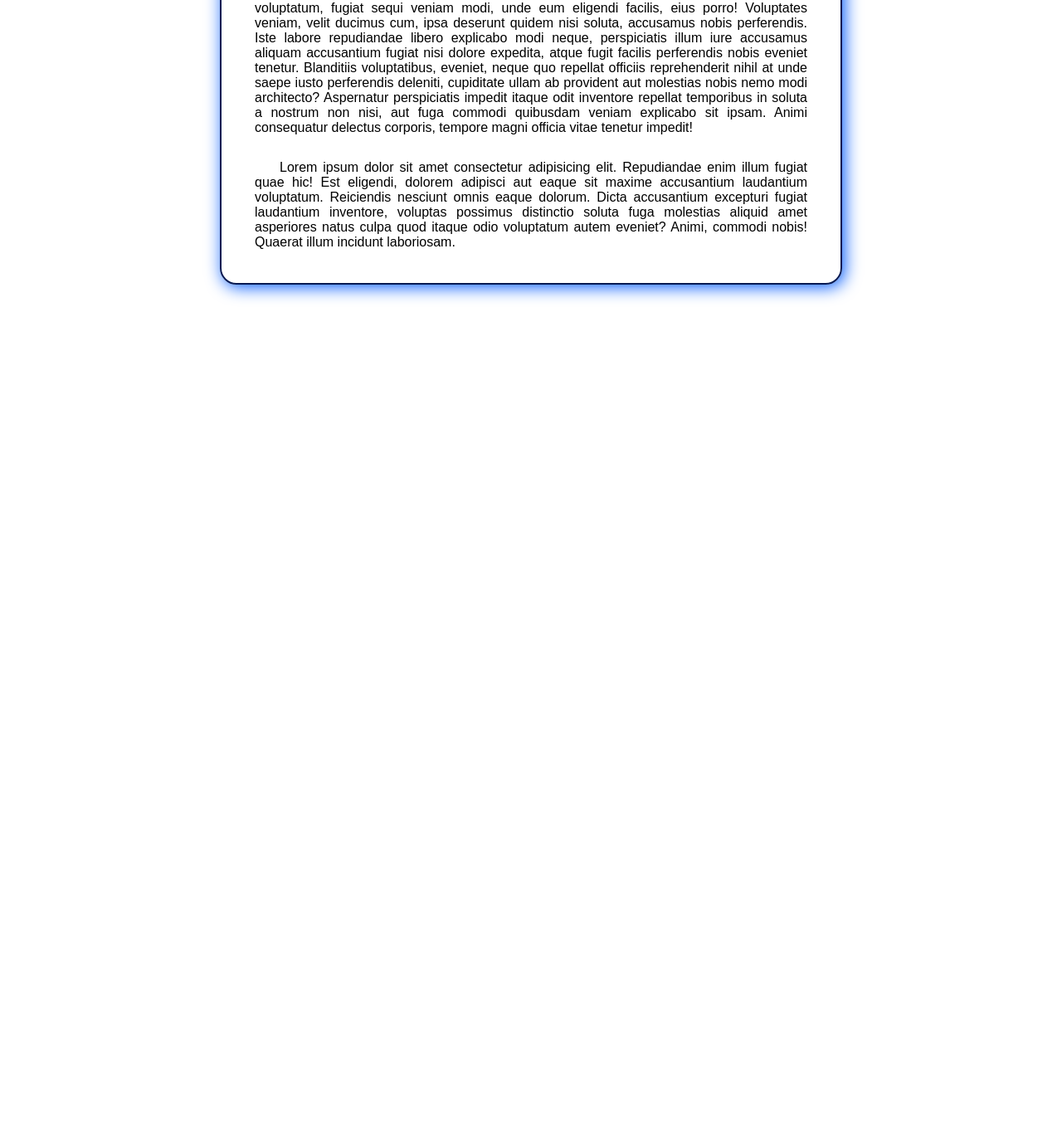
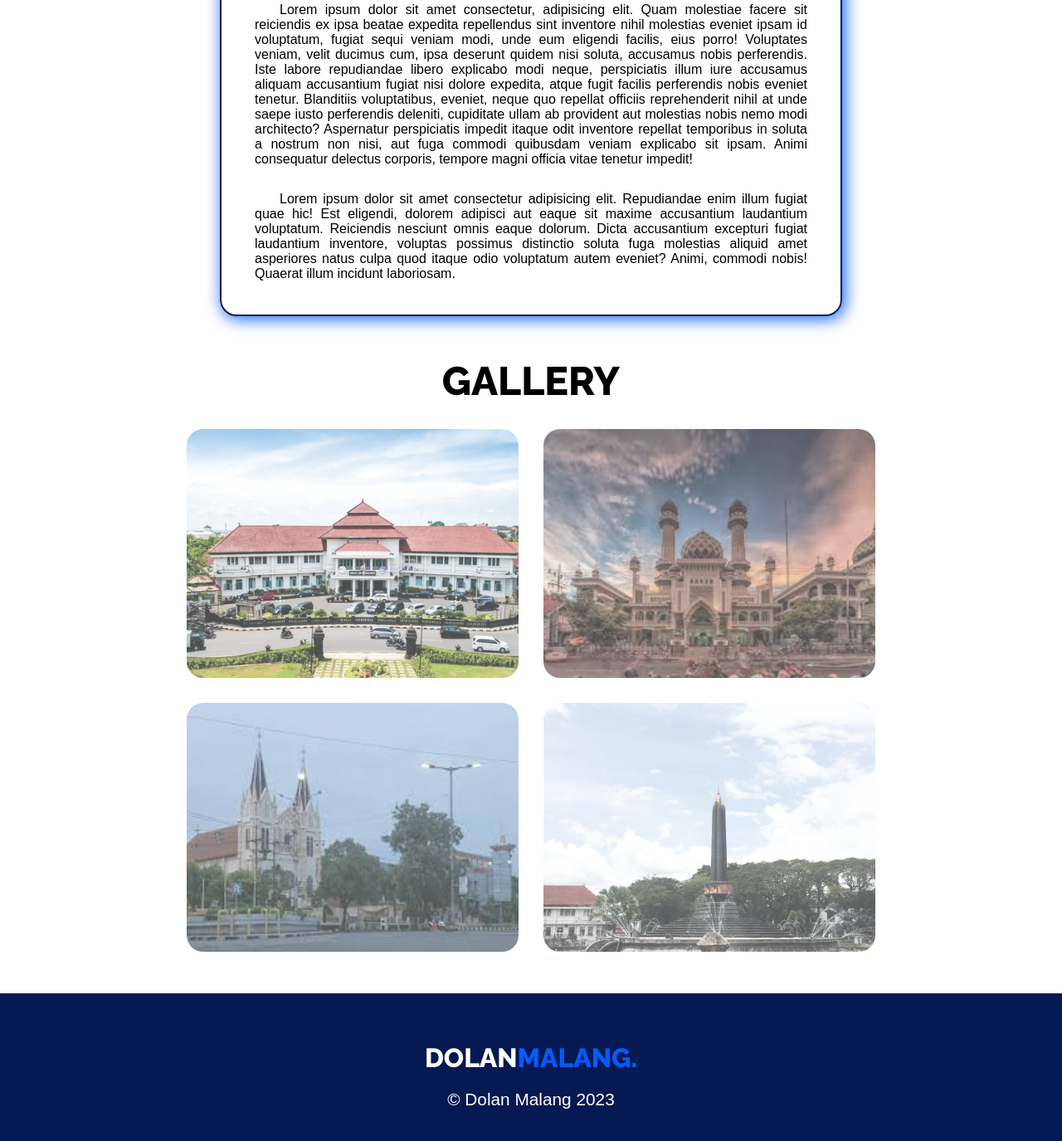
Before and after one commit to hikmahabdillah/Dolan-Malang, a plain HTML site: page index.html in a window 1280 px wide. Shown: the part 1456-2831 px from the top of the page at 83% size. Before the commit the page ends 1829 px from the top, so only its background shows below. Drawn offline with Linux system fonts and the light colour scheme; a web font is replaced by a local one.

Commit message:
create gallery n footer page

```diff
--- a/assets/css/style.css
+++ b/assets/css/style.css
@@ -145,6 +145,14 @@ nav ul li a:hover {
   align-self: center;
 }
 
+main h2 {
+  margin-bottom: 10px;
+  font-size: 3em;
+  font-family: "Raleway", sans-serif;
+  font-weight: bold;
+  text-transform: uppercase;
+}
+
 main .about {
   display: flex;
   padding: 40px;
@@ -195,3 +203,63 @@ main .article-content p {
   text-indent: 30px;
   text-align: justify;
 }
+
+main .gallery {
+  display: flex;
+  align-items: center;
+  flex-direction: column;
+  gap: 20px;
+  margin-top: 50px;
+}
+main .gallery .image {
+  display: flex;
+  flex-direction: row;
+  flex-wrap: wrap;
+  justify-content: center;
+  gap: 30px;
+}
+main .gallery img {
+  border-radius: 20px;
+  max-width: 400px;
+  width: 100%;
+  max-height: 300px;
+  aspect-ratio: 1/1;
+  object-fit: cover;
+  object-position: center;
+  filter: opacity(0.7) grayscale(0.3);
+  transition: 1s;
+}
+
+main .gallery img:hover {
+  filter: opacity(1) grayscale(0);
+  transform: scale(1.05);
+}
+
+footer {
+  height: 200px;
+  background-color: #071952;
+  display: flex;
+  flex-direction: column;
+  gap: 20px;
+  align-items: center;
+  margin-top: 50px;
+  justify-content: center;
+}
+
+footer h4 {
+  font-size: 2em;
+  font-family: "Raleway", sans-serif;
+  font-weight: bold;
+  text-transform: uppercase;
+  color: #fff;
+}
+
+footer h4::after {
+  color: rgb(4, 91, 253);
+  content: "MALANG.";
+}
+
+footer p {
+  color: #fff;
+  font-size: 1.3em;
+}
--- a/index.html
+++ b/index.html
@@ -104,7 +104,19 @@
           Animi, commodi nobis! Quaerat illum incidunt laboriosam.
         </p>
       </div>
+      <div class="gallery">
+        <h2>Gallery</h2>
+        <div class="image">
+          <img src="assets/img/balkot.jpg" alt="" />
+          <img src="assets/img/masjid.jpeg" alt="" />
+          <img src="assets/img/gereja.jpeg" alt="" />
+          <img src="assets/img/tugu.jpg" alt="" />
+        </div>
+      </div>
     </main>
-    <footer></footer>
+    <footer>
+      <h4>Dolan</h4>
+      <p>© Dolan Malang 2023</p>
+    </footer>
   </body>
 </html>
```
